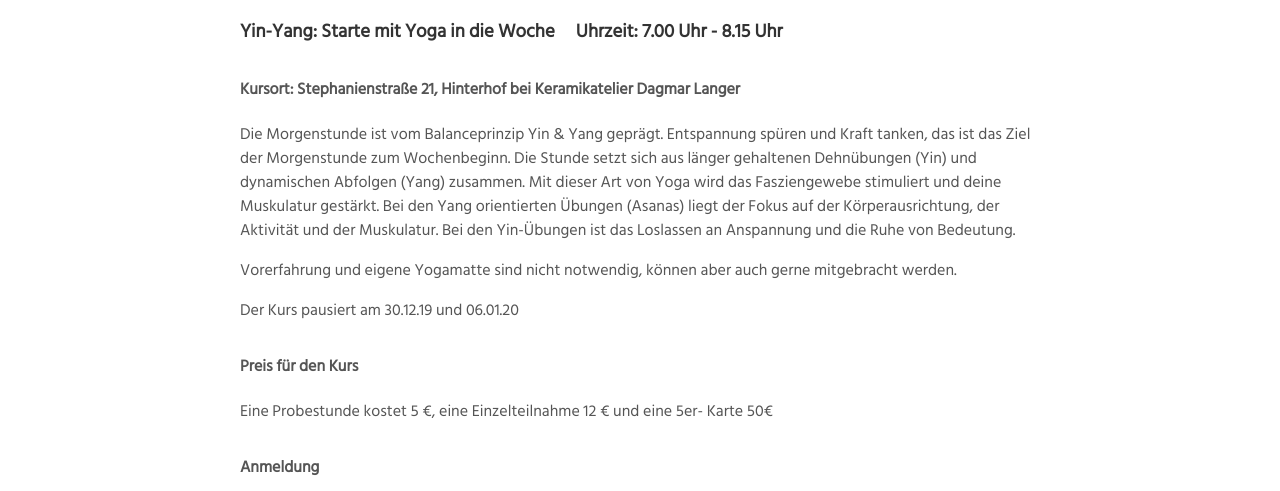
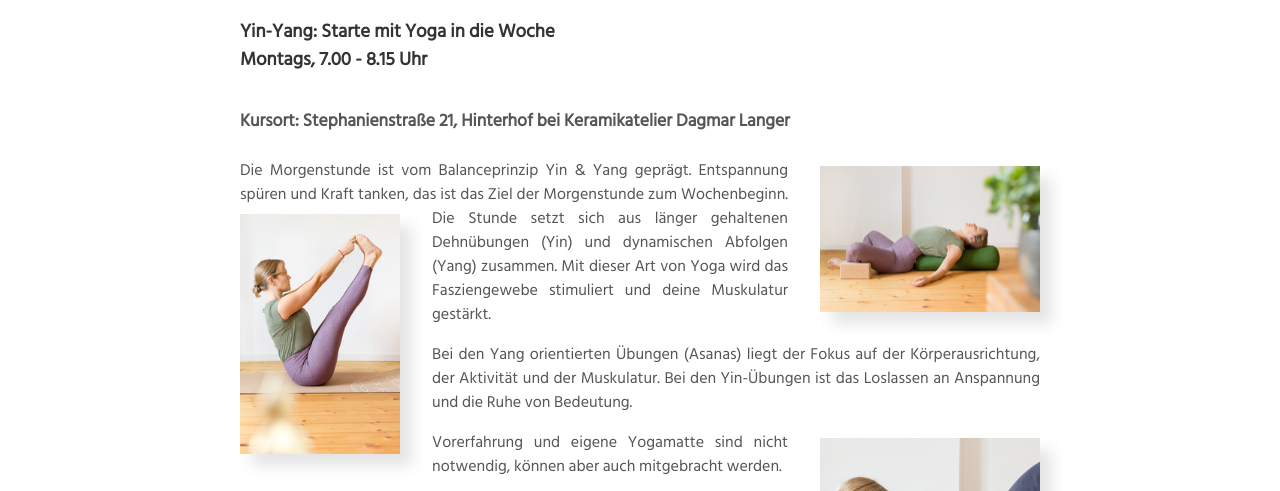
Before and after one commit to Tindan/happy-yoga-ka.de, a website: page docs/index.html in a window 1280 px wide. Shown: the part 421-912 px from the top of the page. Drawn offline with Linux system fonts and the light colour scheme.

Commit message:
Add more images

```diff
--- a/docs/index.html
+++ b/docs/index.html
@@ -3,7 +3,7 @@
 
 <head>
     <meta charset="utf-8"/>
-    <title>Happy-Yoga-KA | awake your inner sun</title>
+    <title>Happy-Yoga-KA | Awake your inner sun</title>
     <meta name="viewport" content="width=device-width, initial-scale=1.0">
     <meta name="content"
           content="Finde mit Yoga Balance im Alltag. Verschiedene Yoga-Kurse zentral in Karlsruhe, die Dich zum Strahlen bringen. Fröhlich. Entspannt. Geerdet. Awake your inner sun!">
@@ -22,26 +22,45 @@
 <main>
     <h2 class="green">Kurse</h2>
     <h3>
-        Yin-Yang: Starte mit Yoga in die Woche&nbsp;&nbsp;&nbsp;&nbsp;&nbsp;Uhrzeit: 7.00 Uhr - 8.15 Uhr
+        Yin-Yang: Starte mit Yoga in die Woche
+        <br/>
+        Montags, 7.00 - 8.15 Uhr
     </h3>
     <h4>Kursort: Stephanienstraße 21, Hinterhof bei Keramikatelier Dagmar Langer</h4>
     <p>
+        <img src="images/yin_yoga_tina_kreuz.jpg"
+             title="Yin Yoga | Happy-Yoga-KA"
+             alt="Yin Yoga | Happy-Yoga-KA"
+             class="image-right" width="220px"/>
         Die Morgenstunde ist vom Balanceprinzip Yin & Yang geprägt. Entspannung spüren und Kraft tanken, das ist das
-        Ziel der Morgenstunde zum Wochenbeginn. Die Stunde setzt sich aus länger gehaltenen Dehnübungen (Yin) und
-        dynamischen Abfolgen (Yang) zusammen. Mit dieser Art von Yoga wird das Fasziengewebe stimuliert und deine
-        Muskulatur gestärkt. Bei den Yang orientierten Übungen (Asanas) liegt der Fokus auf der Körperausrichtung,
+        Ziel der Morgenstunde zum Wochenbeginn.
+
+        <img src="images/ubhaya_padangusthasan_tina_kreuz.jpg"
+             title="Ubhaya Padangusthasan | Happy-Yoga-KA"
+             alt="Ubhaya Padangusthasan | Happy-Yoga-KA"
+             class="image-left"
+             width="160px"/>
+        Die Stunde setzt sich aus länger gehaltenen Dehnübungen (Yin) und dynamischen Abfolgen (Yang) zusammen. Mit
+        dieser Art von Yoga wird das Fasziengewebe stimuliert und deine Muskulatur gestärkt.
+    </p>
+    <p>
+        Bei den Yang orientierten Übungen (Asanas) liegt der Fokus auf der Körperausrichtung,
         der Aktivität und der Muskulatur. Bei den Yin-Übungen ist das Loslassen an Anspannung und die Ruhe von
         Bedeutung.
     </p>
     <p>
-        Vorerfahrung und eigene Yogamatte sind nicht notwendig, können aber auch gerne mitgebracht werden.
+        <img src="images/yoga_assist_tina_kreuz.jpg"
+             title="Herabschauender Hund mit Hilde | Happy-Yoga-KA"
+             alt="Herabschauender Hund mit Hilde | Happy-Yoga-KA" class="image-right"
+             width="220px"/>
+        Vorerfahrung und eigene Yogamatte sind nicht notwendig, können aber auch mitgebracht werden.
     </p>
     <p>
         Der Kurs pausiert am 30.12.19 und 06.01.20
     </p>
     <h4>Preis für den Kurs</h4>
     <p>
-        Eine Probestunde kostet 5 €, eine Einzelteilnahme 12 € und eine 5er- Karte 50€
+        Eine Probestunde kostet 5 €, eine Einzelteilnahme 12 € und eine 5er- Karte 50€.
     </p>
     <h4>Anmeldung</h4>
     <p>
@@ -66,7 +85,7 @@
         Sonst
         wird Yoga barfuß praktiziert. Bitte informiere mich bei Verletzungen, körperlichen Einschränken und
         Schwangerschaft. Deine Beweglichkeit und Dein Alter sind egal. Es gibt auch unterstützende Hilfsmittel wie
-        Klötze.
+        Blöcke, Decken und Bolster.
     </p>
 
     <h2 class="orange">Über mich & Yoga</h2>
@@ -75,7 +94,10 @@
         als 10 Jahren ein Begleiter.
     </p>
     <p>
-        <img src="images/portrait_tina_kreuz.jpg" alt="Tina Kreuz - Happy-Yoga-KA" class="image-left" width="250px"/>
+        <img src="images/portrait_tina_kreuz.jpg"
+             title="Tina Kreuz | Happy-Yoga-KA"
+             alt="Tina Kreuz | Happy-Yoga-KA"
+             class="image-left" width="250px"/>
         Beim Yoga ist mir wichtig, in Kontakt mit mir selbst zu kommen und durch die Übungen Entspannung, Ruhe und
         Kraft zu tanken. Yoga konnte mir schon in verschiedenen Phasen meines Lebens Freude schenken und Rückhalt
         geben. Es macht mir viel Spaß in einer Gruppe zu üben und trotzdem auf meiner eigenen Matte einen Raum zu
--- a/docs/style.css
+++ b/docs/style.css
@@ -7,6 +7,7 @@ body {
     color: #555;
     margin: 0;
     padding: 0;
+    text-align: justify;
 }
 
 main {
@@ -83,7 +84,8 @@ h2 {
 }
 
 h4 {
-    margin-top: 2em;;
+    margin-top: 2em;
+    font-size: 1.1em;
 }
 
 h1,
@@ -99,14 +101,14 @@ a {
 
 .image-left {
     float: left;
-    margin: 0 2em 1.5em 0;
+    margin: 0.5em 2em 0.5em 0;
     -webkit-filter: drop-shadow(12px 12px 7px rgba(0, 0, 0, 0.1));
     filter: drop-shadow(12px 12px 7px rgba(0, 0, 0, 0.1));
 }
 
-.right {
+.image-right {
     float: right;
-    margin: 0 0 1.5em 2em;
+    margin: 0.5em 0 0.5em 2em;
     -webkit-filter: drop-shadow(12px 12px 7px rgba(0, 0, 0, 0.1));
     filter: drop-shadow(12px 12px 7px rgba(0, 0, 0, 0.1));
 }
```
Also changed, not shown: docs/images/ubhaya_padangusthasan_tina_kreuz.jpg (added), docs/images/yin_yoga_tina_kreuz.jpg (added), docs/images/yoga_assist_tina_kreuz.jpg (added).
